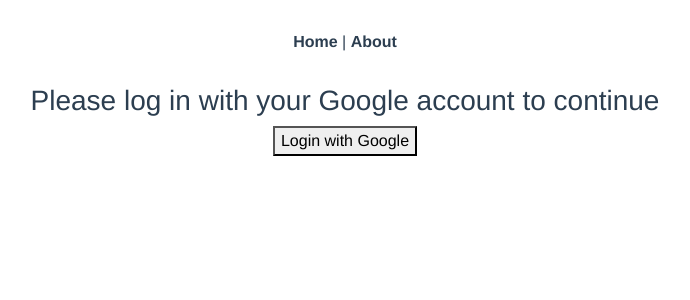
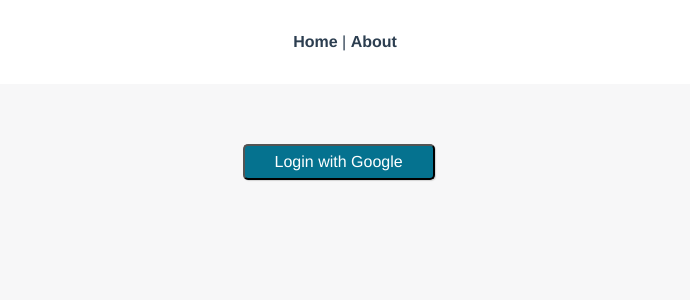
Before and after one commit to fivegoblins/Vue-Firebase-Chat-App, a Vue app in the folder chatapp/: page /login in a window 1280 px wide. Shown: the top 300 px of the page, without its empty margins (295-985 px from the left). Built offline with nearby package versions, Linux system fonts and the light colour scheme.

Commit message:
styled login page

```diff
--- a/chatapp/src/router.js
+++ b/chatapp/src/router.js
@@ -19,13 +19,5 @@
       name: 'login',
       component: Login
     },
-    {
-      path: '/about',
-      name: 'about',
-      // route level code-splitting
-      // this generates a separate chunk (about.[hash].js) for this route
-      // which is lazy-loaded when the route is visited.
-      component: () => import(/* webpackChunkName: "about" */ './views/About.vue')
-    }
   ]
 })
--- a/chatapp/src/views/About.vue
+++ /dev/null
@@ -1,5 +0,0 @@
-<template>
-  <div class="about">
-    <h1>This is an about page</h1>
-  </div>
-</template>
--- a/chatapp/src/views/Login.vue
+++ b/chatapp/src/views/Login.vue
@@ -1,8 +1,7 @@
 
 <template>
     <div>
-        <h3>Please log in with your Google account to continue</h3>
-        <button @click="login">Login with Google</button>
+        <button @click="login" class='login_button'>Login with Google</button>
     </div>
 </template>
 
@@ -39,3 +38,22 @@
         }
     }
 </script>
+
+<style scoped=''>
+
+    div {
+        background: #F7F7F8;
+        height: 100vh;
+        width: 100vw;
+    }
+    .login_button{
+        background: #05728f;
+        height: 36px;
+        width: 15%;
+        border-radius: 5px;
+        color: white;
+        box-shadow: 1px 1px 1px lightgray;
+        margin-top: 60px;
+        margin-right: 1%;
+    }
+</style>
--- a/chatapp/src/views/PrivateChat.vue
+++ b/chatapp/src/views/PrivateChat.vue
@@ -287,7 +287,7 @@
 }
 
  .sent_msg p {
-  background: #646464 none repeat scroll 0 0;
+  background: dodgerblue none repeat scroll 0 0;
   border-radius: 3px;
   font-size: 14px;
   margin: 0; color:#fff;
```
Also changed, not shown: chatapp/src/views/Home.vue (deleted, +0 -18 lines).
